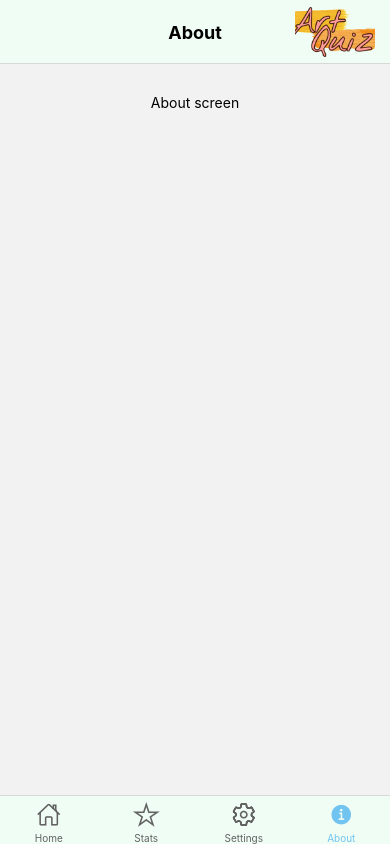
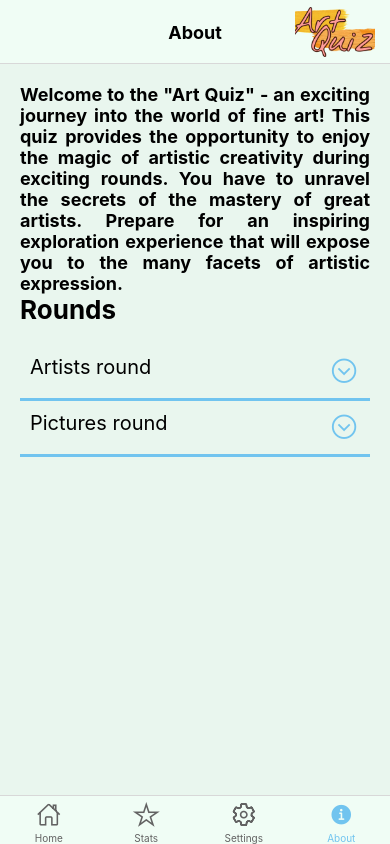
Before and after one commit to SergeiOsmolovskii/Art-Quiz-Mobile, a React Native app in the folder AtrQuiz/: screen /About in a window 390 px wide. Built offline with nearby package versions, Linux system fonts and the light colour scheme; what react-native-toast-notifications would draw is missing.

Commit message:
feat: add accordion component and about screen

```diff
--- /dev/null
+++ b/AtrQuiz/components/accordion/Accordion.js
@@ -0,0 +1,19 @@
+import { useTheme } from '../../theme/ThemeContext';
+import { AccordionItem } from './AccordionItem';
+import { ABOUT_ROUNDS_DATA } from '../../utils/variables';
+
+export const Accordions = () => {
+  const { colors } = useTheme();
+
+  return (
+    ABOUT_ROUNDS_DATA.map((item) => (
+      <AccordionItem
+        key={item.roundName}
+        title={item.roundName}
+        content={item.roundDescription}
+        backgroundColor={colors.accordionHeader}
+        iconColor={colors.accordionIcon}
+      />
+    ))
+  );
+};
--- /dev/null
+++ b/AtrQuiz/components/accordion/AccordionItem.js
@@ -0,0 +1,68 @@
+import React, { useState } from 'react';
+import { StyleSheet, View, Text, TouchableOpacity, Animated } from 'react-native';
+import Ionicons from 'react-native-vector-icons/Ionicons';
+
+const ICONS = {
+  chevronDown: 'chevron-down-circle-outline',
+  chevronUp: 'chevron-up-circle-outline',
+};
+
+export const AccordionItem = ({ title, content, backgroundColor, iconColor }) => {
+
+  const [isCollapsed, setIsCollapsed] = useState(true);
+  const [contentHeight, setContentHeight] = useState(new Animated.Value(0));
+
+  const toggleAccordion = () => {
+    const newHeight = isCollapsed ? calculateContentHeight() : 0;
+
+    Animated.timing(contentHeight, {
+      toValue: newHeight,
+      duration: 300,
+      useNativeDriver: false,
+    }).start();
+
+    setIsCollapsed(!isCollapsed);
+  };
+
+
+  const calculateContentHeight = () => {
+    return 200;
+  };
+
+  return (
+    <View>
+      <TouchableOpacity onPress={toggleAccordion}>
+        <View style={styles.accordionHeader(backgroundColor, iconColor)}>
+          <Text style={styles.title}>{title}</Text>
+          {isCollapsed ?
+            <Ionicons name={ICONS.chevronDown} size={30} color={iconColor} /> : <Ionicons name={ICONS.chevronUp} size={30} color={iconColor} />
+          }
+        </View>
+      </TouchableOpacity>
+      <Animated.View style={[styles.accordionContent(backgroundColor, iconColor), { height: contentHeight }]}>
+        <View style={{ padding: 10 }}>
+          <Text style={styles.text}>{content}</Text>
+        </View>
+      </Animated.View>
+    </View>
+  );
+};
+
+const styles = StyleSheet.create({
+  accordionHeader: (backgroundColor, iconColor) => ({
+    flexDirection: 'row',
+    justifyContent: 'space-between',
+    padding: 10,
+    backgroundColor: backgroundColor,
+    borderBottomWidth: 3,
+    borderColor: iconColor,
+  }),title: {
+    fontSize: 20
+  }, text: {
+    textAlign: 'justify',
+    fontSize: 18,
+  }, accordionContent: (backgroundColor, iconColor) => ({
+    overflow: 'hidden',
+    backgroundColor: backgroundColor,
+  })
+});
--- a/AtrQuiz/screens/AboutScreen.js
+++ b/AtrQuiz/screens/AboutScreen.js
@@ -1,20 +1,46 @@
 import React from 'react';
-import { StyleSheet, View, Text } from 'react-native';
+import { StyleSheet, ScrollView, View, Text } from 'react-native';
+import { useTheme } from '../theme/ThemeContext';
+import { Accordions } from '../components/accordion/Accordion';
 
 export const AboutScreen = () => {
+  const { colors } = useTheme();
 
   return (
-    <View style={styles.container}>
-      <Text>About screen</Text>
+    <View style={styles.container(colors.background)}>
+      <View>
+        <Text style={styles.text(colors.textPrimary)} >
+          Welcome to the "Art Quiz" - an exciting journey into the world of fine art!
+          This quiz provides the opportunity to enjoy the magic of artistic creativity during exciting rounds.
+          You have to unravel the secrets of the mastery of great artists.
+          Prepare for an inspiring exploration experience that will expose you to the many facets of artistic expression.
+        </Text>
+      </View>
+      <Text style={styles.textTitle(colors.textPrimary)}>Rounds</Text>
+      <ScrollView style={styles.accordionContainer}>
+        <Accordions />
+      </ScrollView>
     </View>
   );
 }
 
 const styles = StyleSheet.create({
-  container: {
+  container: (backgroundColor) => ({
+    flex: 1,
     width: '100%',
-    padding: 30,
-    alignItems: 'center',
-    justifyContent: 'center'
+    padding: 20,
+    backgroundColor: backgroundColor,
+  }), text: (color) => ({
+    textAlign: 'justify',
+    fontSize: 18,
+    fontWeight: 'bold',
+    color: color
+  }), textTitle: (color) => ({
+    fontSize: 26,
+    fontWeight: 'bold',
+    color: color
+  }), accordionContainer: {
+    flex: 1,
+    paddingVertical: 20,
   }
 });
--- a/AtrQuiz/screens/SettingsScreen.js
+++ b/AtrQuiz/screens/SettingsScreen.js
@@ -125,7 +125,7 @@ const styles = StyleSheet.create({
     justifyContent: 'space-between',
     marginBottom: 10
   }, text: (color) => ({
-    margin: 10,
+    marginVertical: 10,
     textAlign: 'center',
     fontSize: 20,
     fontWeight: 'bold',
--- a/AtrQuiz/theme/darkTheme.js
+++ b/AtrQuiz/theme/darkTheme.js
@@ -21,4 +21,6 @@ export const darkThemeStyles = {
   switchBorderColor: '#626262',
   switchEnable: '#2E8B57',
   switchDisable: '#808080',
+  accordionHeader: '#F7EEDD',
+  accordionIcon: '#FF7400'
 };
--- a/AtrQuiz/theme/lightTheme.js
+++ b/AtrQuiz/theme/lightTheme.js
@@ -21,4 +21,6 @@ export const lightThemeStyles = {
   switchBorderColor: '#626262',
   switchEnable: '#2E8B57',
   switchDisable: '#808080',
+  accordionHeader: '#E9F6EE',
+  accordionIcon: '#71C4EF'
 };
--- a/AtrQuiz/utils/variables.js
+++ b/AtrQuiz/utils/variables.js
@@ -11,3 +11,14 @@ export const QUESTIONS_GGOUPS = {
   Artist: '0',
   Pictures: '1'
 };
+
+export const ABOUT_ROUNDS_DATA = [
+  {
+    roundName: 'Artists round',
+    roundDescription: `Welcome to the Guess the "Artist" round! Here your knowledge of art will be put to the test. Each picture is a riddle, and your task is to choose the correct author from the four proposed answer options. Are you ready for the challenge? Dive into the world of artistic masterpieces and prove your expertise in art!`
+  },
+  {
+    roundName: 'Pictures round',
+    roundDescription: `Welcome to the "Pictures" round! Here you will find a fascinating task - to guess which of the four paintings belongs to a certain artist. With each question, you are faced with four mysterious paintings, but only one of them is the creation of the chosen artist.`
+  },
+]
```
